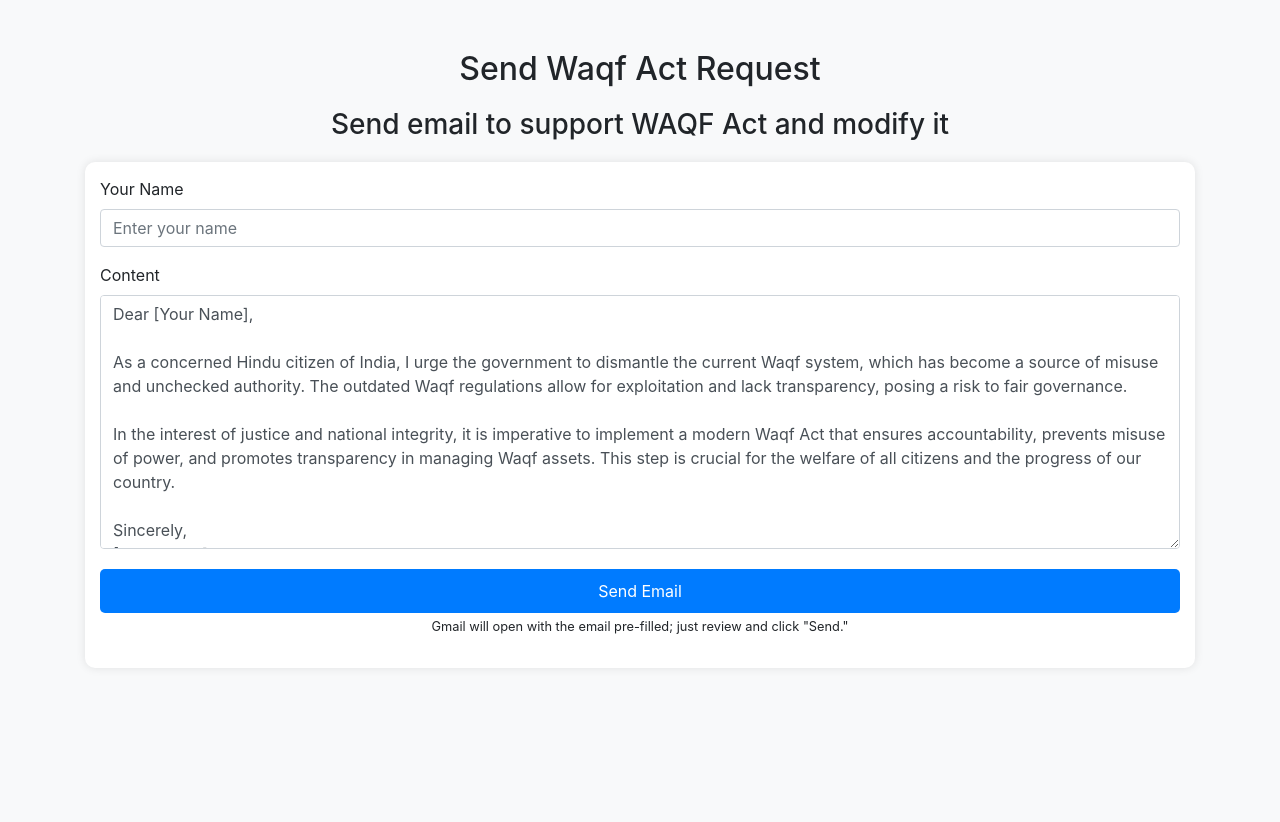
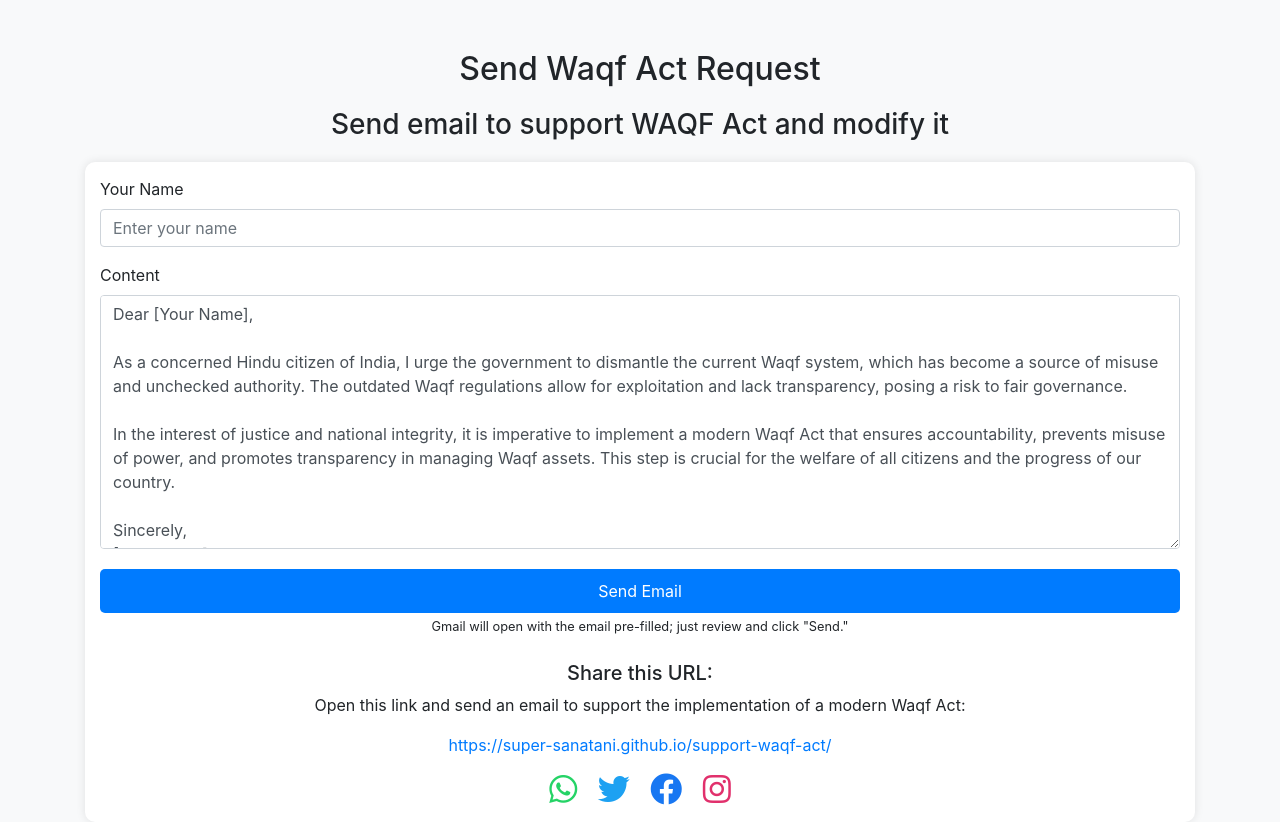
Before and after one commit to dheeraj-anantt/support-waqf-act, a plain HTML site: page index.html in a window 1280 px wide. Before the commit the page ends 800 px from the top, so only its background shows below. Drawn offline with nearby package versions, Linux system fonts and the light colour scheme.

Commit message:
Update index.html

```diff
--- a/index.html
+++ b/index.html
@@ -5,6 +5,14 @@
     <meta name="viewport" content="width=device-width, initial-scale=1.0">
     <title>Email to Support Waqf Article</title>
     <link href="https://stackpath.bootstrapcdn.com/bootstrap/4.5.2/css/bootstrap.min.css" rel="stylesheet">
+    <link rel="stylesheet" href="https://cdnjs.cloudflare.com/ajax/libs/font-awesome/5.15.3/css/all.min.css">
+
+
+
+
+
+
+
     <style>
         body {
             background-color: #f8f9fa;
@@ -66,6 +74,28 @@ Sincerely,
                 <button type="button" class="btn btn-custom" id="sendEmail">Send Email</button>
                 <p class="text-center"><small>Gmail will open with the email pre-filled; just review and click "Send."</small></p>
             </form>
+
+            <div class="text-center mt-4">
+                <h5>Share this URL:</h5>
+                <p>Open this link and send an email to support the implementation of a modern Waqf Act:</p>
+                <p><a href="https://super-sanatani.github.io/support-waqf-act/" target="_blank">https://super-sanatani.github.io/support-waqf-act/</a></p>
+
+                <a href="https://api.whatsapp.com/send?text=Open this link and send an email to support the Waqf Act: https://super-sanatani.github.io/support-waqf-act/" target="_blank" class="mx-2" style="color: #25D366;">
+                    <i class="fab fa-whatsapp fa-2x"></i>
+                </a>
+                <a href="https://twitter.com/intent/tweet?text=Open this link and send an email to support the Waqf Act: https://super-sanatani.github.io/support-waqf-act/" target="_blank" class="mx-2" style="color: #1DA1F2;">
+                    <i class="fab fa-twitter fa-2x"></i>
+                </a>
+                <a href="https://www.facebook.com/sharer/sharer.php?u=https://super-sanatani.github.io/support-waqf-act/&quote=Open this link and send an email to support the Waqf Act" target="_blank" class="mx-2" style="color: #1877F2;">
+                    <i class="fab fa-facebook fa-2x"></i>
+                </a>
+                <a href="https://www.instagram.com/?url=https://super-sanatani.github.io/support-waqf-act/" target="_blank" class="mx-2" style="color: #E1306C;">
+                    <i class="fab fa-instagram fa-2x"></i>
+                </a>
+            </div>
+
+
+
         </div>
     </div>
 
```
